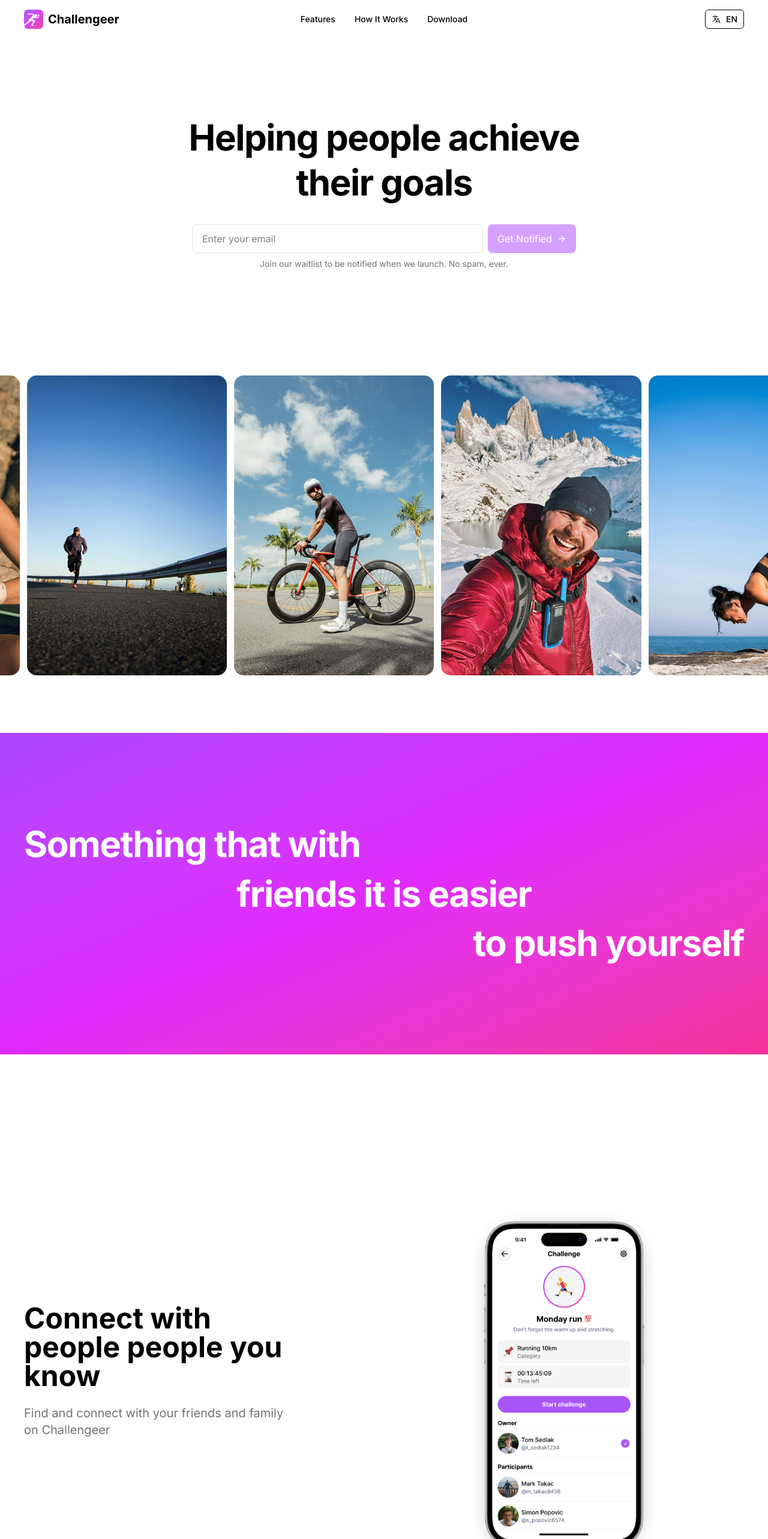
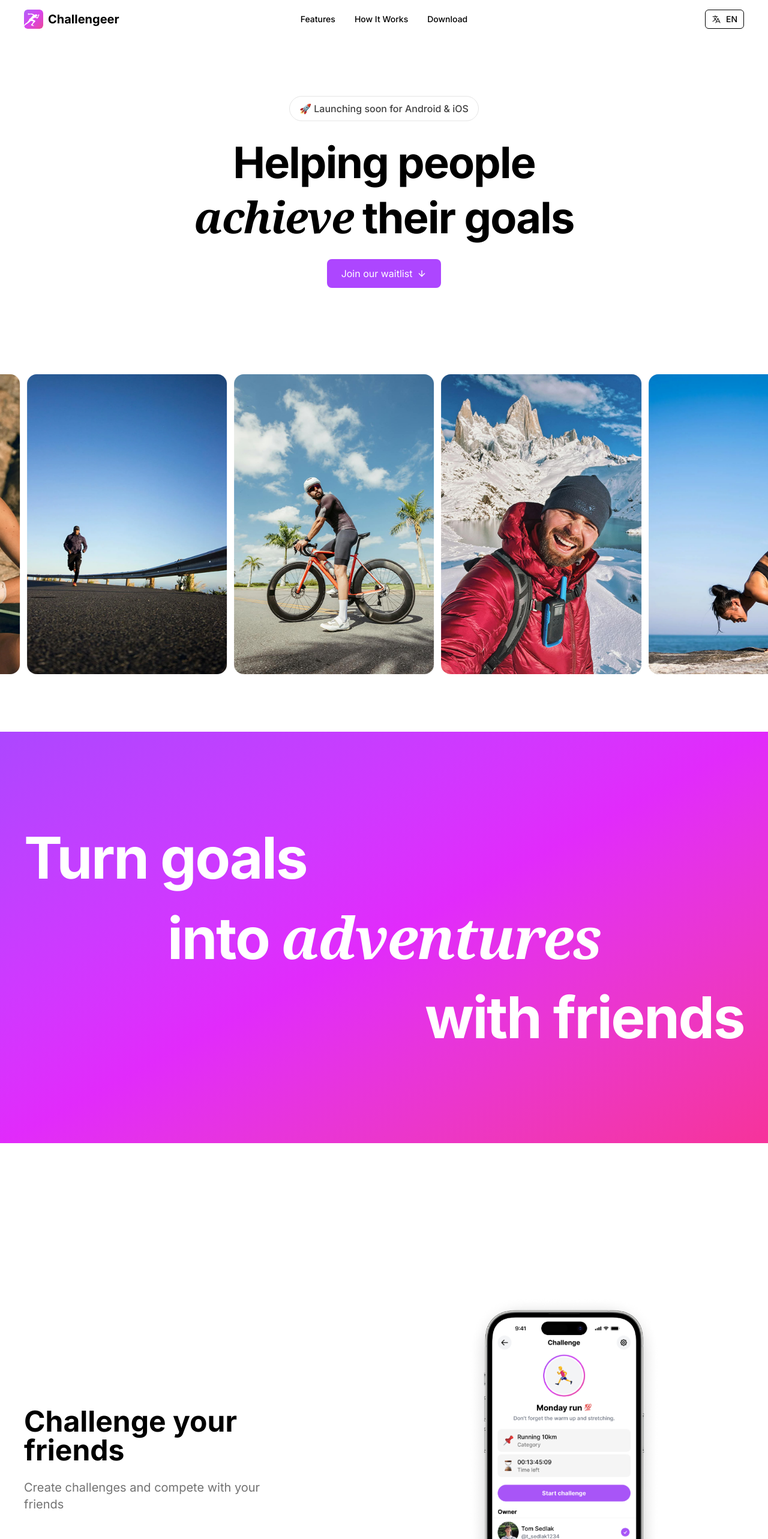
Before and after one commit to challengeer/landing-page, a Next.js app: page / in a window 1280 px wide. Shown: the top 2566 px of the page at 60% size. Built offline with nearby package versions, Linux system fonts and the light colour scheme.

Commit message:
Played a bit with the fonts, sizing and overall design

```diff
--- a/app/globals.css
+++ b/app/globals.css
@@ -1,3 +1,4 @@
+@import url('https://fonts.googleapis.com/css2?family=Noto+Serif:ital,wght@0,100..900;1,100..900&display=swap');
 @import "tailwindcss";
 
 @layer utilities {
@@ -28,4 +29,8 @@
   }
 }
 
+.font-noto-serif {
+  font-family: 'Noto Serif', serif;
+}
+
 @custom-variant dark (&:is(.dark *));
--- a/app/page.tsx
+++ b/app/page.tsx
@@ -5,6 +5,7 @@ import { InfiniteScroll } from "@/components/InfiniteScroll";
 import { GradientSection } from "@/components/GradientSection";
 import { Features } from "@/components/Features";
 import { Download } from "@/components/Download";
+import { EmailSubscribe } from "@/components/EmailSubscribe";
 
 export default function Home() {
   return (
@@ -15,7 +16,7 @@ export default function Home() {
         <InfiniteScroll />
         <GradientSection />
         <Features />
-        <Download />
+        <EmailSubscribe />
       </main>
       <Footer />
     </div>
--- a/components/Download.tsx
+++ b/components/Download.tsx
@@ -2,12 +2,13 @@
 import Image from "next/image";
 import Link from "next/link";
 import { useLanguage } from "@/contexts/LanguageContext";
+import { EmailSubscribe } from "@/components/EmailSubscribe";
 
 export function Download() {
   const { t } = useLanguage();
 
   return (
-    <section className="py-12 md:py-24 overflow-hidden">
+    <section id="subscribe-section" className="py-12 md:py-24 overflow-hidden">
       <div className="max-w-screen-xl mx-auto px-6 md:px-10">
         <div className="text-center bg-neutral-100 dark:bg-neutral-800 rounded-2xl py-12 px-4">
           <h2 className="text-3xl sm:text-4xl font-bold leading-tight">{t('Download.title')}</h2>
@@ -33,6 +34,9 @@ export function Download() {
               />
             {/* </Link> */}
           </div>
+          <div className="mt-12">
+            <EmailSubscribe />
+          </div>
         </div>
       </div>
     </section>
--- a/components/EmailSubscribe.tsx
+++ b/components/EmailSubscribe.tsx
@@ -53,7 +53,10 @@ export function EmailSubscribe() {
   };
 
   return (
-    <div className="w-full">
+    <section id="subscribe-section" className="max-w-screen-lg mx-auto py-12 px-4">
+      <div className="bg-neutral-100 dark:bg-neutral-800 rounded-2xl py-12 px-6">
+        <p className="text-center text-2xl lg:text-3xl font-bold mb-6">{t('EmailSubscribe.text')}</p>
+
         {success ? (
           <p className="text-center text-sm">{t('EmailSubscribe.success')}</p>
         ) : (
@@ -84,9 +87,9 @@ export function EmailSubscribe() {
                 </div>
               </button>
             </div>
-          <p className="text-center text-neutral-500 text-sm mt-2">{t('EmailSubscribe.text')}</p>
           </form>
         )}
       </div>
+    </section>
   );
 }
--- a/components/GradientSection.tsx
+++ b/components/GradientSection.tsx
@@ -1,18 +1,22 @@
 'use client';
 
+import { useLanguage } from "@/contexts/LanguageContext";
+
 export function GradientSection() {
+  const { t } = useLanguage();
+
   return (
     <section className="py-24 md:py-36 relative overflow-hidden">
       <div className="absolute inset-0 bg-gradient-to-br from-purple-500 via-fuchsia-500 to-pink-500 z-0 dark:from-purple-800 dark:via-fuchsia-700 dark:to-pink-800"></div>
       <div className="max-w-screen-xl mx-auto relative z-10 px-6 md:px-10 text-left">
-        <h2 className="text-4xl sm:text-5xl lg:text-6xl font-bold leading-snug tracking-tight text-white md:text-left">
-          Something that with
+        <h2 className="text-5xl sm:text-7xl lg:text-8xl leading-snug font-bold tracking-tight text-white sm:text-left">
+          {t('Message.line1')}
         </h2>
-        <h2 className="text-4xl sm:text-5xl lg:text-6xl font-bold leading-snug tracking-tight text-white md:text-center">
-          friends it is easier
+        <h2 className="text-5xl sm:text-7xl lg:text-8xl leading-snug font-bold tracking-tight text-white sm:text-center">
+          {t('Message.line2.prefix')} <span className="italic font-noto-serif">{t('Message.line2.highlight')}</span>
         </h2>
-        <h2 className="text-4xl sm:text-5xl lg:text-6xl font-bold leading-snug tracking-tight text-white md:text-right">
-          to push yourself
+        <h2 className="text-5xl sm:text-7xl lg:text-8xl leading-snug font-bold tracking-tight text-white sm:text-right">
+          {t('Message.line3')}
         </h2>
       </div>
     </section>
--- a/components/Hero.tsx
+++ b/components/Hero.tsx
@@ -1,18 +1,33 @@
 'use client';
-import Image from "next/image";
-import Link from "next/link";
+
 import { useLanguage } from "@/contexts/LanguageContext";
-import { EmailSubscribe } from "@/components/EmailSubscribe";
+import { ArrowDown } from "lucide-react";
+
 export function Hero() {
   const { t } = useLanguage();
 
+  const scrollToSubscribe = () => {
+    const element = document.getElementById('subscribe-section');
+    element?.scrollIntoView({ behavior: 'smooth' });
+  };
+
   return (
-    <section className="py-12 md:py-24 lg:py-32">
-      <div className="max-w-screen-md mx-auto px-6 md:px-10 flex flex-col items-center justify-center gap-8">
-        <h1 className="text-4xl sm:text-5xl lg:text-6xl font-bold leading-tight tracking-tight text-center">
-          {t('Hero.title')}
+    <section className="py-12 sm:py-16 lg:py-24 relative">
+      <div className="px-4 flex flex-col items-center justify-center gap-6">
+        <div className="border border-neutral-200 dark:border-neutral-700 text-neutral-700 dark:text-neutral-200 px-4 py-2 rounded-full text-sm lg:text-base font-medium flex items-center gap-2">
+          {t('Hero.pill')}
+        </div>
+        <h1 className="text-5xl sm:text-6xl lg:text-7xl font-bold leading-tight tracking-tight text-center">
+          {t('Hero.title1')} <br />
+          <span className="italic font-noto-serif">{t('Hero.title2.prefix')}</span> {t('Hero.title2.highlight')}
         </h1>
-        <EmailSubscribe />
+        <button
+          onClick={scrollToSubscribe}
+          className="flex items-center gap-2 bg-purple-500 text-white px-6 py-3 rounded-lg hover:bg-purple-600 transition-colors"
+        >
+          {t('Hero.cta')}
+          <ArrowDown className="w-4 h-4" />
+        </button>
       </div>
     </section>
   );
--- a/messages/en.json
+++ b/messages/en.json
@@ -6,19 +6,33 @@
     "getStarted": "Get Started"
   },
   "Hero": {
-    "title": "Helping people achieve their goals"
+    "pill": "🚀 Launching soon for Android & iOS",
+    "title1": "Helping people",
+    "title2": {
+      "prefix": "achieve",
+      "highlight": "their goals"
+    },
+    "cta": "Join our waitlist"
+  },
+  "Message": {
+    "line1": "Turn goals",
+    "line2": {
+      "prefix": "into",
+      "highlight": "adventures"
+    },
+    "line3": "with friends"
   },
   "Features": {
     "feature1": {
-      "title": "Connect with people people you know",
-      "description": "Find and connect with your friends and family on Challengeer"
+      "title": "Challenge your friends",
+      "description": "Create challenges and compete with your friends"
     },
     "feature2": {
-      "title": "Create fun challenges",
-      "description": "This motivates you to push even further"
+      "title": "Push your limits",
+      "description": "Set goals and achieve them"
     },
     "feature3": {
-      "title": "Post your result",
+      "title": "Share your victories",
       "description": "Take photo to show others that you completed your challenge"
     },
     "feature4": {
@@ -57,7 +71,7 @@
   "EmailSubscribe": {
     "placeholder": "Enter your email",
     "button": "Get Notified",
-    "text": "Join our waitlist to be notified when we launch. No spam, ever.",
+    "text": "Join our waitlist to be notified when we launch.",
     "error": "Something went wrong. Please try again.",
     "success": "Thank you for subscribing!"
   },
--- a/messages/sk.json
+++ b/messages/sk.json
@@ -6,23 +6,37 @@
     "getStarted": "Začať"
   },
   "Hero": {
-    "title": "Pomáhame ľuďom dosiahnuť svoje ciele"
+    "pill": "🚀 Už čoskoro spúšťame pre Android & iOS",
+    "title1": "Pomáhame ľuďom",
+    "title2": {
+      "prefix": "dosiahnuť",
+      "highlight": "svoje ciele"
+    },
+    "cta": "Pridať sa na čakáreň"
+  },
+  "Message": {
+    "line1": "Premeň ciele",
+    "line2": {
+      "prefix": "na",
+      "highlight": "dobrodružstvá"
+    },
+    "line3": "s priateľmi"
   },
   "Features": {
     "feature1": {
-      "title": "Spojte sa s ľuďmi, ktorých poznáte",
+      "title": "Spoj sa s ľuďmi, ktorých poznáš",
       "description": "Nájdite a spojte sa s priateľmi a rodinou na Challengeer"
     },
     "feature2": {
-      "title": "Vytvárajte výzvy",
+      "title": "Vytváraj výzvy",
       "description": "Toto vás motivuje, aby ste sa do toho vložili ešte viac"
     },
     "feature3": {
-      "title": "Zdieľajte svoje výsledky",
+      "title": "Zdieľaj svoje výsledky",
       "description": "Urob fotku a zdieľaj ju s ostatnými, aby ste ukázali, že ste splnili výzvu"
     },
     "feature4": {
-      "title": "Nevzdávajte sa",
+      "title": "Nevzdávaj sa",
       "description": "Toto vás motivuje, aby ste sa do toho vložili ešte viac"
     }
 
```
Lines whose indentation alone changed are shown as unchanged.
